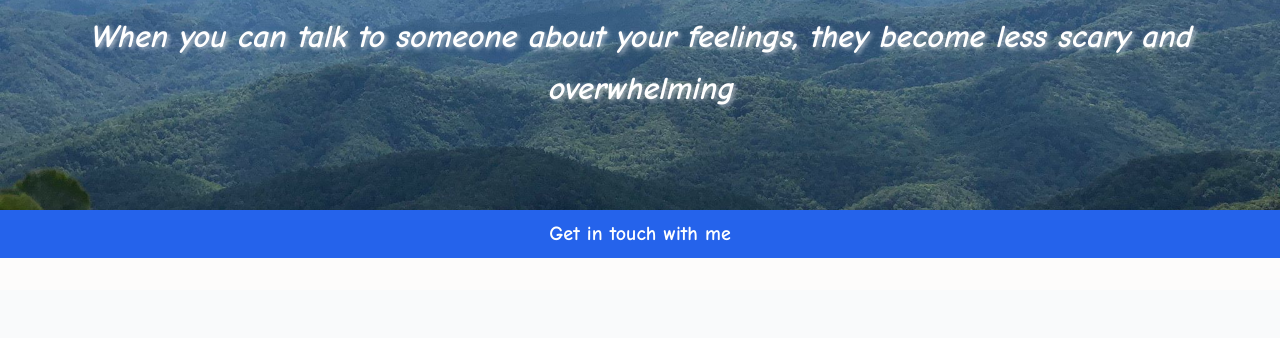
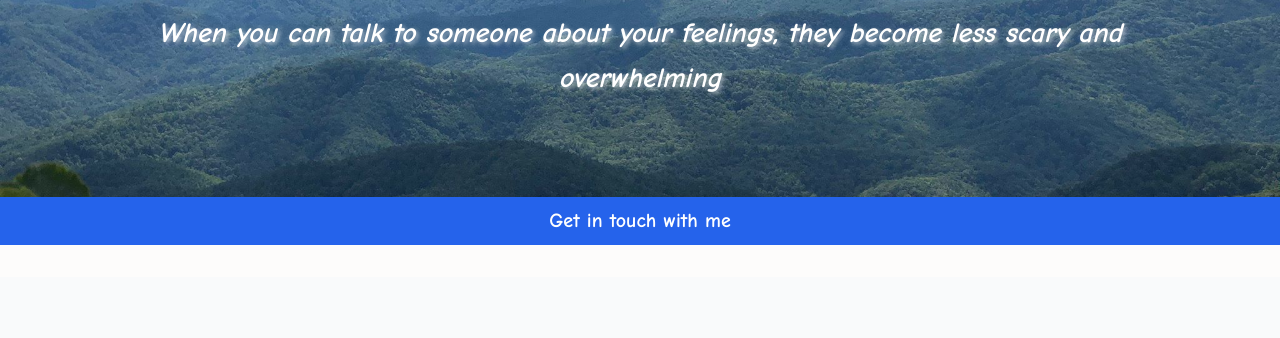
Before and after one commit to carlosky05/InnerLight-Reflections, a plain HTML site: page index.html in a window 1280 px wide. Shown: the part 319-657 px from the top of the page. Drawn offline with Linux system fonts and the light colour scheme.

Commit message:
Update index.html

```diff
--- a/index.html
+++ b/index.html
@@ -31,7 +31,7 @@
   <section class="hero-banner" style="background-image: url('img/fondo5.jpg'); background-size: cover; text-align: center; color: white; padding: 6rem 1rem;">
     <div class="container">
       <h1   style="font-size: 3rem; font-weight: bold;">InnerLight Reflections</h1>
-      <p data-key="inExplicacion"  style="font-size: 2rem; margin-top: 1rem; font-weight: bold;">
+      <p data-key="inExplicacion"  style="font-size: 1.75rem; margin-top: 1rem; font-weight: bold;">
         <em>“Cuando puedes hablar de tus sentimientos con alguien en quien confías, se vuelven menos aterradores y abrumadores”</em>
       </p>
     </div>
```
